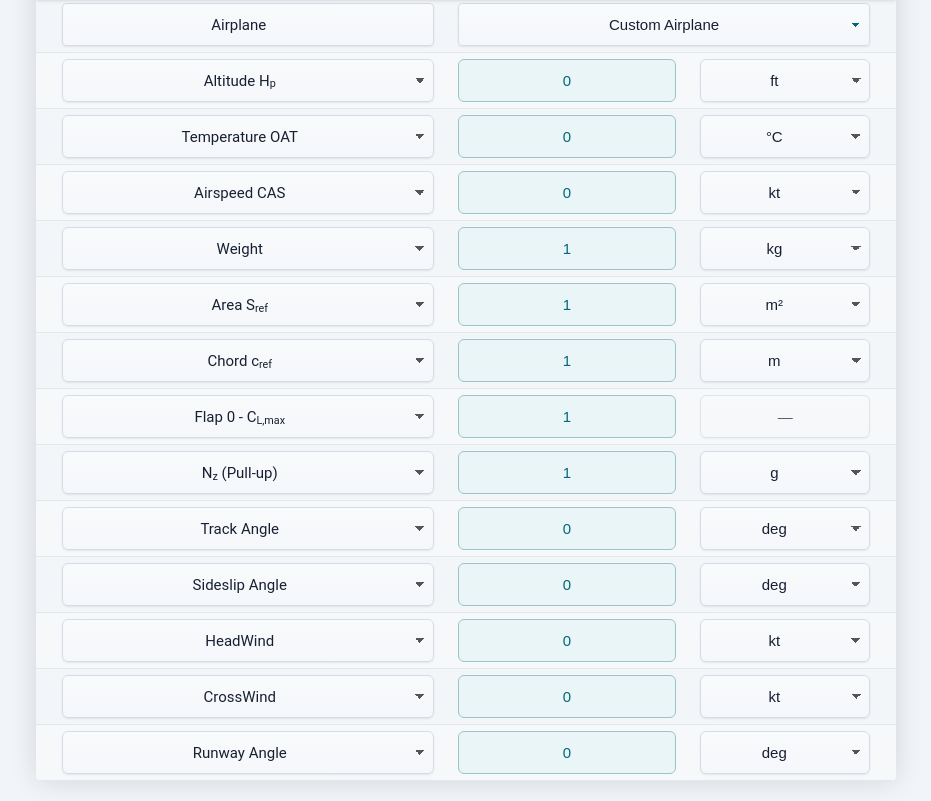
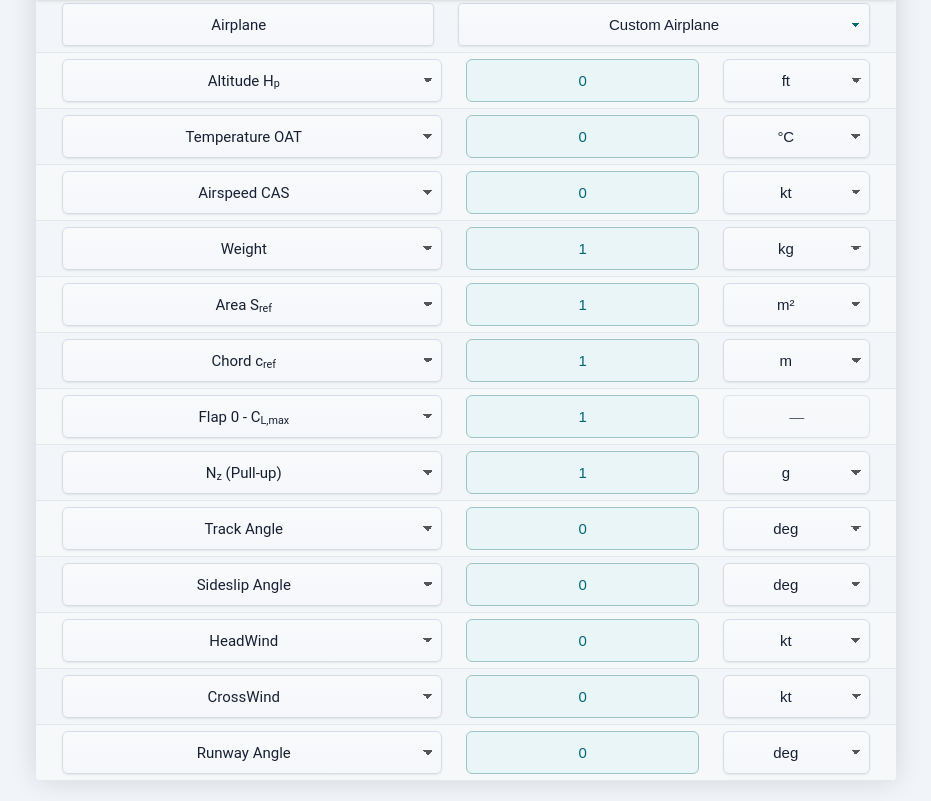
Before and after one commit to gitzambrano/AeroCalculator, a website built with Vite: page web/index.html in a window 1280 px wide. Shown: the part 125-926 px from the top of the page, without its empty margins (174-1105 px from the left). Built offline with nearby package versions, Linux system fonts and the light colour scheme.

Commit message:
fix(web): align three-column input geometry with Android

```diff
--- a/web/src/style.css
+++ b/web/src/style.css
@@ -237,7 +237,8 @@ sub.hp-sub {
 .input-row {
   min-height: 56px;
   display: grid;
-  grid-template-columns: minmax(0, 46%) minmax(0, 27%) minmax(0, 21%);
+  /* Android parity: 44% / 27% / 17% of the row with ~3% gaps. */
+  grid-template-columns: minmax(0, 44fr) minmax(0, 27fr) minmax(0, 17fr);
   column-gap: 3%;
   align-items: stretch;
   padding: 6px 3%;
```
